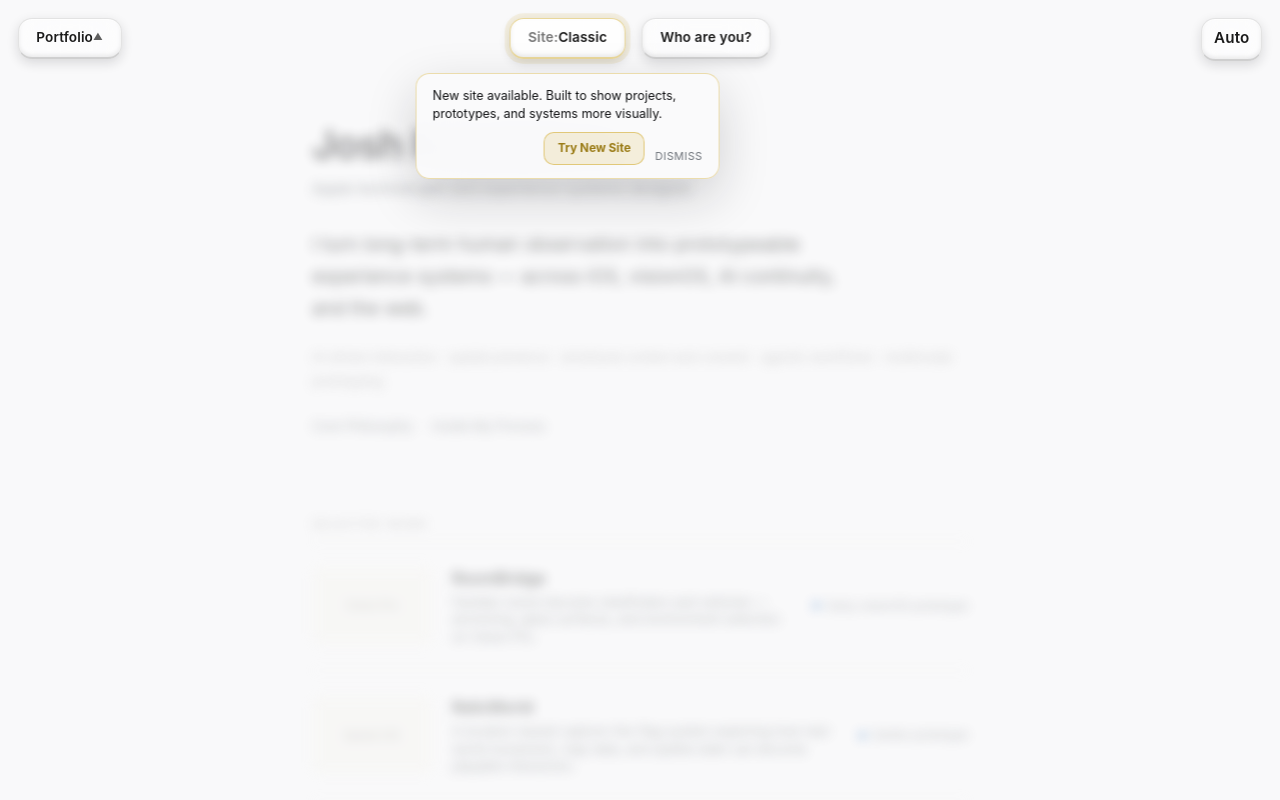
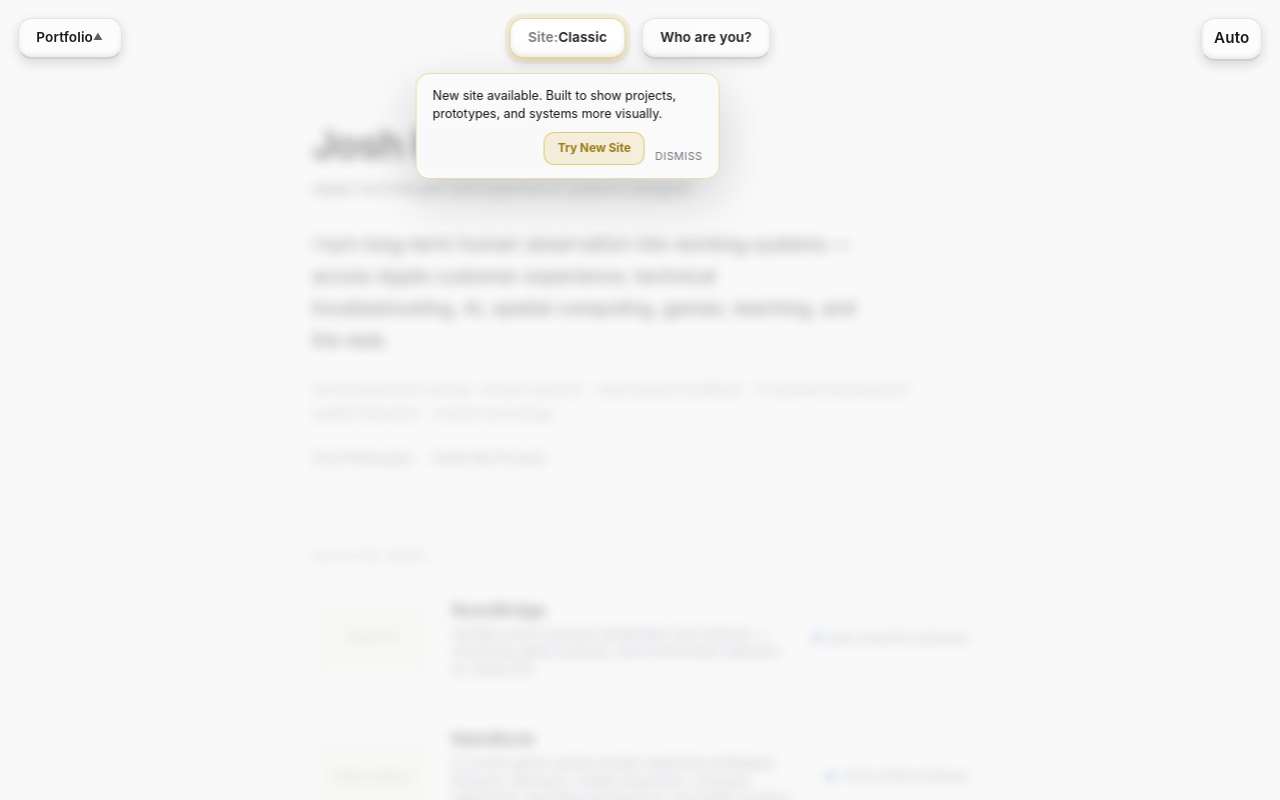
Before and after one commit to StudioKranz/josh-portfolio, a Next.js app: page / in a window 1280 px wide. Shown: the top 800 px of the page. Built offline with nearby package versions, Linux system fonts and the light colour scheme.

Commit message:
Reframe portfolio and RelicWorld for Career Experience

```diff
--- a/app/sandbox-v2/data.ts
+++ b/app/sandbox-v2/data.ts
@@ -96,9 +96,9 @@ export const MASTER = {
   name: "Josh Rosenkranz",
   role: "Apple technologist and experience systems designer",
   thesis:
-    "I turn long-term human observation into prototypeable experience systems — across iOS, visionOS, AI continuity, and the web.",
+    "I turn long-term human observation into working systems — across Apple customer experience, technical troubleshooting, AI, spatial computing, games, teaching, and the web.",
   capabilities:
-    "AI-driven interaction · spatial presence · emotional context and consent · agentic workflows · multimodal prototyping",
+    "technical problem solving · product systems · coaching and facilitation · AI-assisted development · spatial interaction · creative technology",
 };
 
 // ---------------------------------------------------------------------------
@@ -160,7 +160,7 @@ export const IDENTITIES: Identity[] = [
   { id: "design-leader", label: "Design Leader", lens: "creative" },
   { id: "product-leader", label: "Product Leader", lens: "inventor" },
   { id: "engineering-manager", label: "Engineering Manager", lens: "builder" },
-  { id: "incubation-team", label: "Incubation Team", lens: "inventor" },
+  { id: "career-experience-host", label: "Career Experience Host", lens: "leader" },
   { id: "music-collaborator", label: "Music Collaborator", lens: "musician" },
   { id: "curious-human", label: "Curious Human", lens: "curious" },
 ];
@@ -295,25 +295,25 @@ export const PORTFOLIO_DATABASE: SandboxProject[] = [
   {
     id: "relicworld",
     title: "RelicWorld",
-    subtitle: "Turning raw GPS and device heading into fair, deterministic gameplay.",
-    type: "iOS application prototype",
-    status: "Functional iOS architecture prototype · formerly WorldTag",
+    subtitle: "An active laboratory for multiplayer rules, telemetry, mobile play, and spatial game systems.",
+    type: "game systems & product prototype",
+    status: "Active 2026 development · Roblox BunkerBattle + earlier iOS spatial work",
     summary:
-      "A location-based capture-the-flag system exploring how real-world movement, map data, and spatial state can become playable interaction.",
-    thumbLabel: "Spatial iOS",
+      "A current game-system project exploring multiplayer lifecycle, telemetry, mobile interaction, computer opponents, repository governance, and earlier location-based spatial gameplay.",
+    thumbLabel: "Game systems",
     maturity: "prototype",
-    maturityLabel: "Earlier prototype",
+    maturityLabel: "Active 2026 prototype",
     href: "/work/worldtag",
-    featuredKicker: "Location-based spatial gameplay prototype for iOS",
+    featuredKicker: "Active multiplayer and spatial game-system prototyping",
     highlights: [
-      "Three-phase spatial state machine",
-      "Asymmetric hysteresis absorbs GPS jitter",
-      "Deterministic and fully on-device — no backend",
+      "Active Roblox BunkerBattle development in 2026",
+      "Match lifecycle, telemetry, mobile interaction, and computer-opponent iteration",
+      "Earlier iOS field prototype provides the spatial-systems foundation",
     ],
     metadata: {
-      date: "Earlier prototype · revisited 2026",
-      hardware: "iPhone · iOS",
-      tags: ["SwiftUI", "MapKit", "Core Location"],
+      date: "Active 2026",
+      hardware: "Roblox · iPad/iPhone · earlier iOS",
+      tags: ["Game Systems", "Telemetry", "Mobile UX", "GitHub Workflow"],
     },
     perspectives: ["builder", "inventor", "creative", "curious"],
     evidence: [
@@ -355,11 +355,11 @@ export const PORTFOLIO_DATABASE: SandboxProject[] = [
     ],
     narrative: {
       problem:
-        "A live outdoor environment is the most hostile design surface there is: no level designer authored it, GPS drifts by the second, and the map doesn't know which side of a fence you're on. The challenge isn't the game — it's turning raw, noisy sensor input into an interaction layer that is fair, safe, and deterministic, all without backend authority.",
+        "Game rules become interesting when they survive real players, mobile controls, timing, failure states, spectators, persistence, and repeated iteration. RelicWorld has become a place to test those systems rather than only describe them.",
       execution:
-        "I evolved an iOS prototype from a simple coordinate-proximity check into a three-phase spatial state machine — Explore → Trigger → Escape — with all state local and zero backend. I added asymmetric hysteresis buffers to absorb GPS jitter and used MapKit walking-route polylines as a placement proxy to keep objectives walkable.",
+        "In 2026 I shifted the active work into Roblox through BunkerBattle, directing rules, match lifecycle, telemetry, mobile interaction, computer-opponent behavior, playtest changes, and GitHub-based development with AI coding agents. The earlier iOS field prototype remains the spatial-systems foundation and evidence of how I approach noisy real-world inputs.",
       insight:
-        "The primary engineering challenge isn't compiling the game logic — it's translating messy, asynchronous physical geography into clear, bulletproof digital rules that stay synchronized as a human moves through space.",
+        "The throughline is systems thinking: define clear rules, instrument what happens, watch where people get confused or the system breaks, then change the product and test again.",
     },
   },
   {
```
